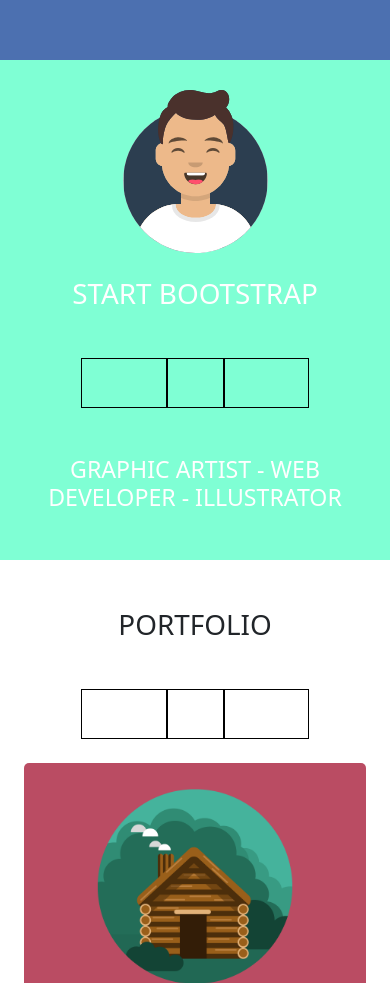
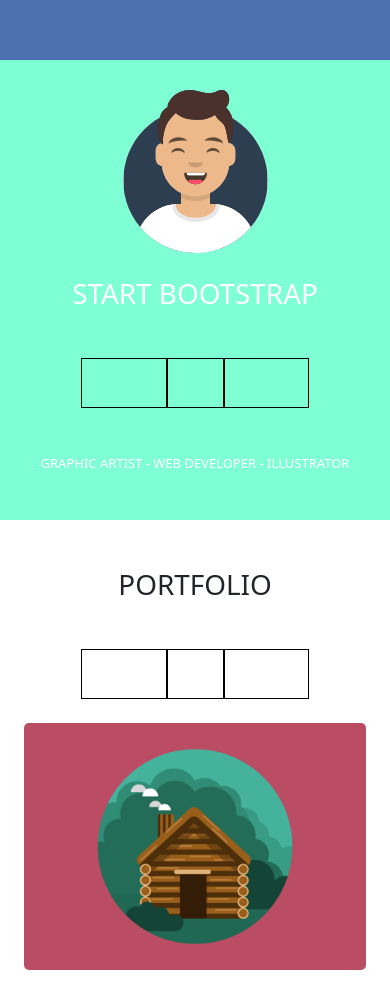
Before and after one commit to santocaridi99/html-css-bootstrap-freelancer, a plain HTML site: page index.html in a window 390 px wide. Shown: the top 983 px of the page. Drawn offline with nearby package versions, Linux system fonts and the light colour scheme.

Commit message:
mediaquery font momentanea

```diff
--- a/css/style.css
+++ b/css/style.css
@@ -10,6 +10,7 @@
 .white{
     color: white;
 }
+
 
 .item{
     height: 50px;
@@ -39,3 +40,9 @@
 .bradius{
     border-radius: 5px;
 }
+@media screen and (max-width: 768px){
+    .description>h3{
+        font-size: 13px;
+
+    }
+}
--- a/index.html
+++ b/index.html
@@ -38,7 +38,7 @@
                     </div>
                 </div>
             </div>
-            <div class="text-center white mb-4 mt-4">
+            <div class="text-center white mb-4 mt-4 description">
                 <h3>GRAPHIC ARTIST - WEB DEVELOPER - ILLUSTRATOR</h3>
             </div>
 
```
